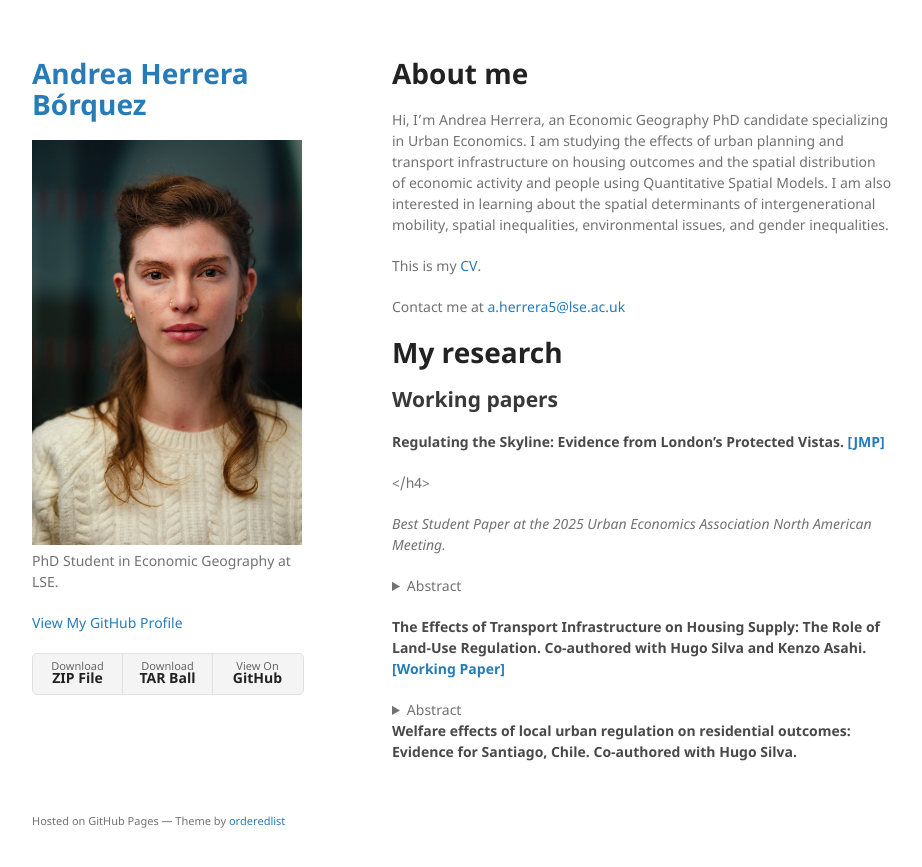
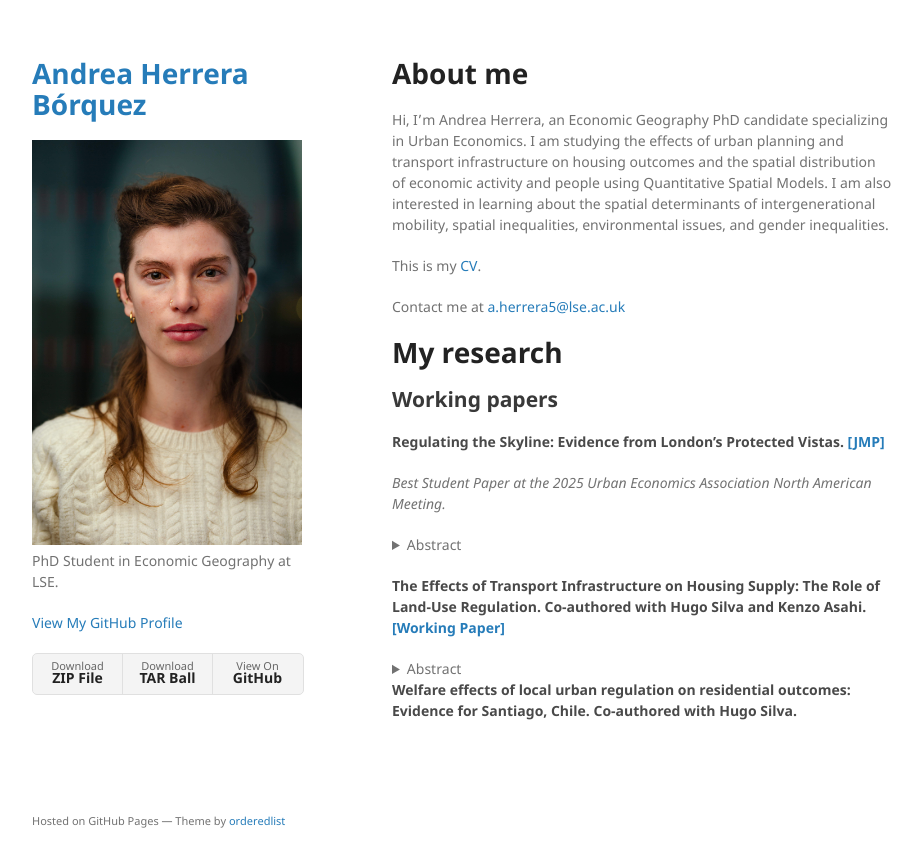
Before and after one commit to aaherrerab/aaherrerab.github.io, a Jekyll site: the page built from index.md, in a window 1280 px wide. Shown: the top 867 px of the page, without its empty margins (178-1100 px from the left). Built offline with Jekyll 4.4.1, drawn with Linux system fonts in a browser that asks for light colours; our own code applies the rules of GitHub Pages for plain Markdown files.

Commit message:
Update index.md

```diff
--- a/index.md
+++ b/index.md
@@ -15,8 +15,6 @@ Hi, I'm Andrea Herrera, an Economic Geography PhD candidate specializing in Urba
 
 #### Regulating the Skyline: Evidence from London’s Protected Vistas.  <a href="/assets/pdf/london_pv_aaherrerab_jmp.pdf" class="custom-link">[JMP]</a>
 
-</h4>
-
 *Best Student Paper at the 2025 Urban Economics Association North American Meeting.*
 
 <details class="abstract" style="margin:.25rem 0 1.25rem 0;">
```
